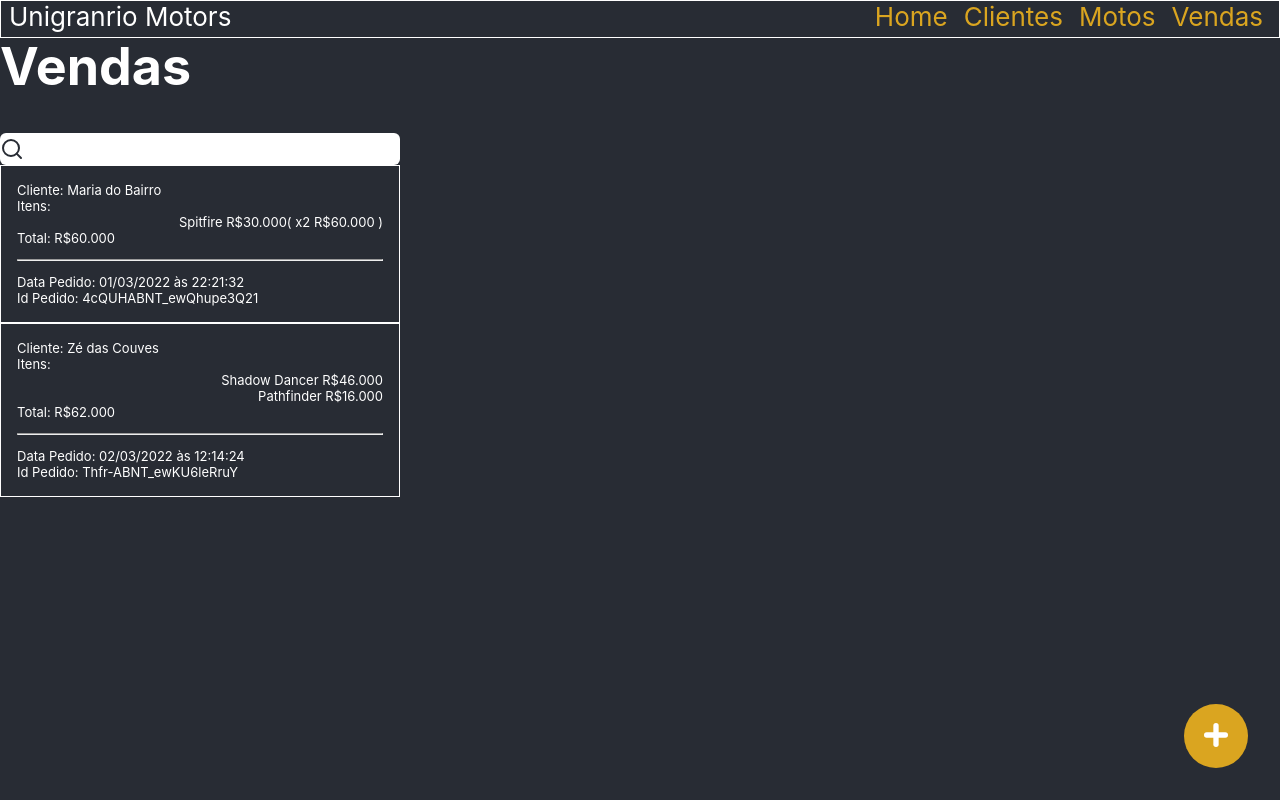
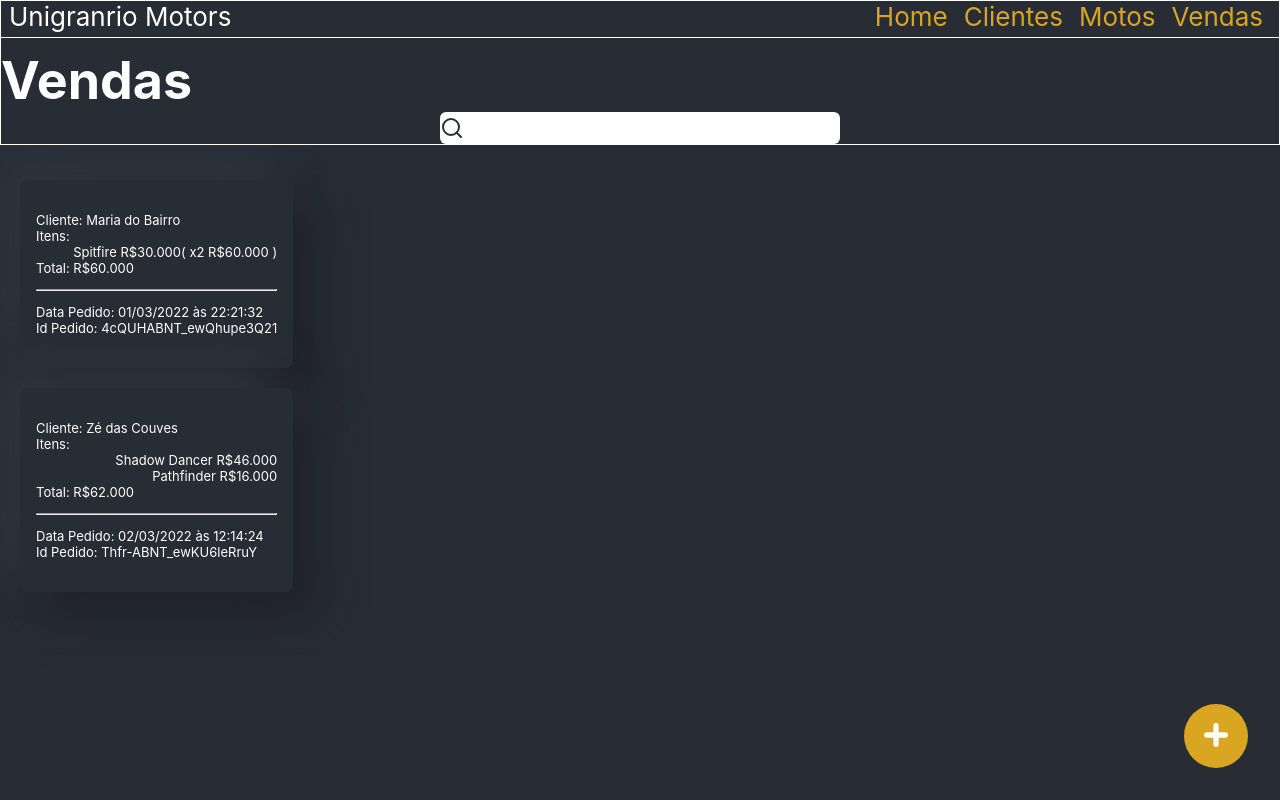
Before and after one commit to mrChernicharo/ts-unigranrio-motors, a React (Vite) app: page /transactions in a window 1280 px wide. Built offline with nearby package versions, Linux system fonts and the light colour scheme.

Commit message:
mo styles

```diff
--- a/src/components/pages/Clients/ClientsList/ClientItem/index.tsx
+++ b/src/components/pages/Clients/ClientsList/ClientItem/index.tsx
@@ -24,7 +24,10 @@ export default function Client({ client }: IClientProps) {
 	};
 
 	return (
-		<div className="client-container" onClick={handleDetailsModalOpen}>
+		<div
+			className="client-container app-card"
+			onClick={handleDetailsModalOpen}
+		>
 			<h5>
 				{firstName} {lastName}
 			</h5>
--- a/src/components/pages/Motorcycles/MotorcyclesList/MotorcycleItem/index.tsx
+++ b/src/components/pages/Motorcycles/MotorcyclesList/MotorcycleItem/index.tsx
@@ -21,7 +21,10 @@ export default function MotorcycleItem({ motorcycle }: IMotorcycleProps) {
 	// useEffect(() => console.log(isModalOpen), [isModalOpen]);
 
 	return (
-		<div className="motorcycle-container" onClick={handleDetailsModalOpen}>
+		<div
+			className="motorcycle-container app-card"
+			onClick={handleDetailsModalOpen}
+		>
 			<h5>
 				{name}
 				<p>{year}</p>
--- a/src/components/pages/Transactions/TransactionsList/TransactionItem/index.tsx
+++ b/src/components/pages/Transactions/TransactionsList/TransactionItem/index.tsx
@@ -13,7 +13,7 @@ export default function TransactionItem({ transaction }: IProps) {
 	const { firstName, lastName } = client;
 
 	return (
-		<div className="transaction-container">
+		<div className="transaction-container app-card">
 			<p>Cliente: {`${firstName} ${lastName}`}</p>
 
 			<p>Itens:</p>
--- a/src/components/pages/Transactions/TransactionsList/TransactionItem/transaction.scss
+++ b/src/components/pages/Transactions/TransactionsList/TransactionItem/transaction.scss
@@ -1,6 +1,6 @@
 .transaction-container {
-	border: 1px solid;
-	padding: 1rem;
+	// border: 1px solid;
+	padding: 2rem 1rem;
 
 	.transaction-itens-ul {
 		li p {
--- a/src/components/pages/Transactions/TransactionsSearch/index.tsx
+++ b/src/components/pages/Transactions/TransactionsSearch/index.tsx
@@ -12,7 +12,7 @@ export default function TransactionsSearch({
 	const handleChange = (e: any) => onChange(e.target.value.trim());
 	return (
 		<>
-			<div className="search-input-container">
+			<div className="search-input">
 				<div className="search-input-icon">
 					<FiSearch size={24} />
 				</div>
--- a/src/components/pages/Transactions/TransactionsSearch/transaction-search.scss
+++ b/src/components/pages/Transactions/TransactionsSearch/transaction-search.scss
@@ -1,10 +1,11 @@
-.search-input-container {
+.search-input {
 	display: flex;
 	align-items: center;
 	justify-content: center;
 	background-color: #fff;
 	border-radius: 06px;
 	width: 400px;
+	margin: 0 auto;
 
 	.search-input-icon {
 		position: relative;
--- a/src/components/pages/Transactions/index.tsx
+++ b/src/components/pages/Transactions/index.tsx
@@ -4,6 +4,7 @@ import { ITransaction } from '../../../utils/interfaces';
 import CreateTransaction from './CreateTransaction';
 import TransactionList from './TransactionsList';
 import TransactionsSearch from './TransactionsSearch';
+import './transaction-page.scss';
 
 const TransactionsPage = () => {
 	const { transactions } = useAppContext();
@@ -41,9 +42,10 @@ const TransactionsPage = () => {
 
 	return (
 		<div className="page-container">
-			<h1>Vendas</h1>
-
-			<TransactionsSearch onChange={handleSearchChange} />
+			<div className="search-input-container">
+				<h1>Vendas</h1>
+				<TransactionsSearch onChange={handleSearchChange} />
+			</div>
 
 			<TransactionList transactions={shownTransactions} />
 
--- /dev/null
+++ b/src/components/pages/Transactions/transaction-page.scss
@@ -0,0 +1,14 @@
+.page-container {
+	padding-top: 10rem;
+}
+
+.search-input-container {
+	border: 1px solid;
+	position: fixed;
+	top: 0;
+	display: flex;
+	flex-direction: column;
+	justify-content: center;
+	width: 100vw;
+	background-color: var(--bg);
+}
--- a/src/components/shared/Nav/nav.scss
+++ b/src/components/shared/Nav/nav.scss
@@ -7,6 +7,7 @@
 	top: 0;
 	display: flex;
 	justify-content: space-between;
+	z-index: 2;
 
 	span {
 		display: inline-block;
--- a/src/global.scss
+++ b/src/global.scss
@@ -23,6 +23,10 @@ code {
 
 * {
 	box-sizing: border-box;
+}
+
+h1 {
+	margin: 3rem 0 0 0;
 }
 
 h5 {
@@ -76,6 +80,25 @@ button {
 	color: white;
 }
 
+.app-card {
+	margin: 1.25rem;
+	padding: 1rem;
+	border-radius: 8px;
+	// background: #282c34;
+	// box-shadow: 14px 14px 28px #1f2229, -14px -14px 28px #31363f;
+
+	// border-radius: 24px;
+	background: #282c34;
+	box-shadow: 23px 23px 45px #1f2229, -23px -23px 45px #31363f;
+
+	cursor: pointer;
+	transition: 0.3s;
+
+	&:hover {
+		opacity: 0.7;
+	}
+}
+
 .new-form-button-container {
 	position: fixed;
 	display: flex;
```
